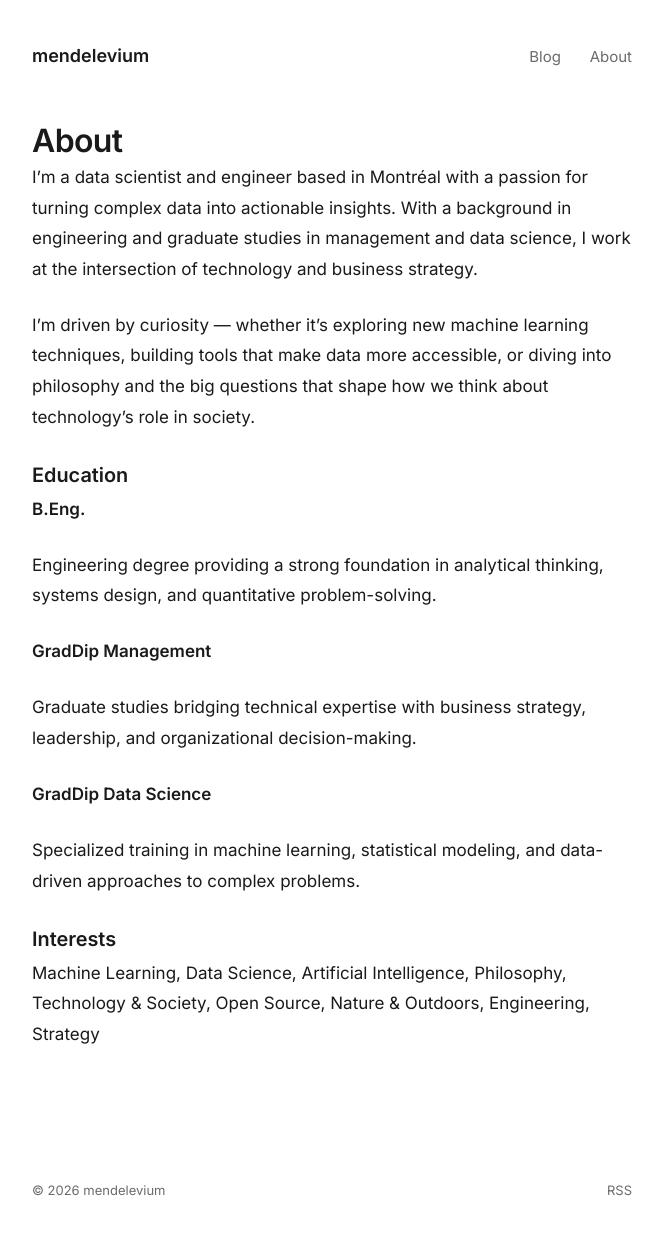
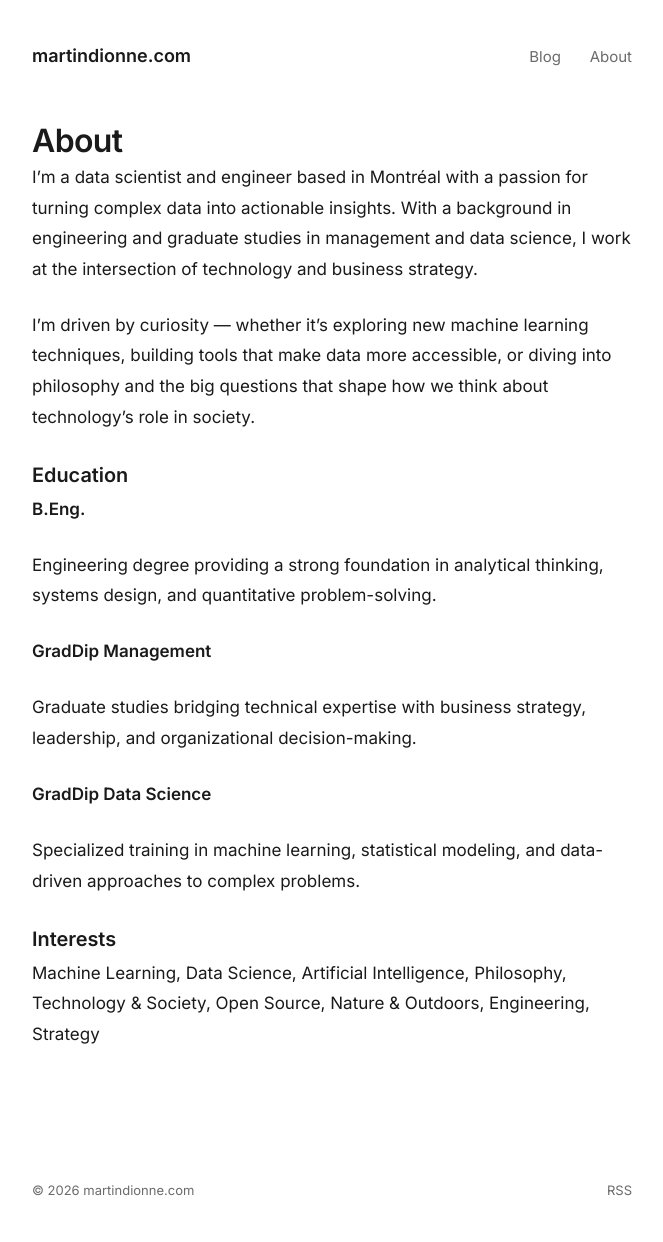
Before and after one commit to mendelevium/mendelevium.github.io, a Jekyll site: the page built from about.md, in a window 1280 px wide. Shown: the whole page, without its empty margins (308-971 px from the left). Built offline with Jekyll 4.4.1, drawn with Linux system fonts in a browser that asks for light colours.

Commit message:
Update site configuration

```diff
--- a/_config.yml
+++ b/_config.yml
@@ -1,5 +1,5 @@
-title: mendelevium
-description: A blog powered by Jekyll and GitHub Pages
+title: martindionne.com
+description: A blog powered by GitBlog
 plugins:
   - jekyll-feed
 header_pages:
```
